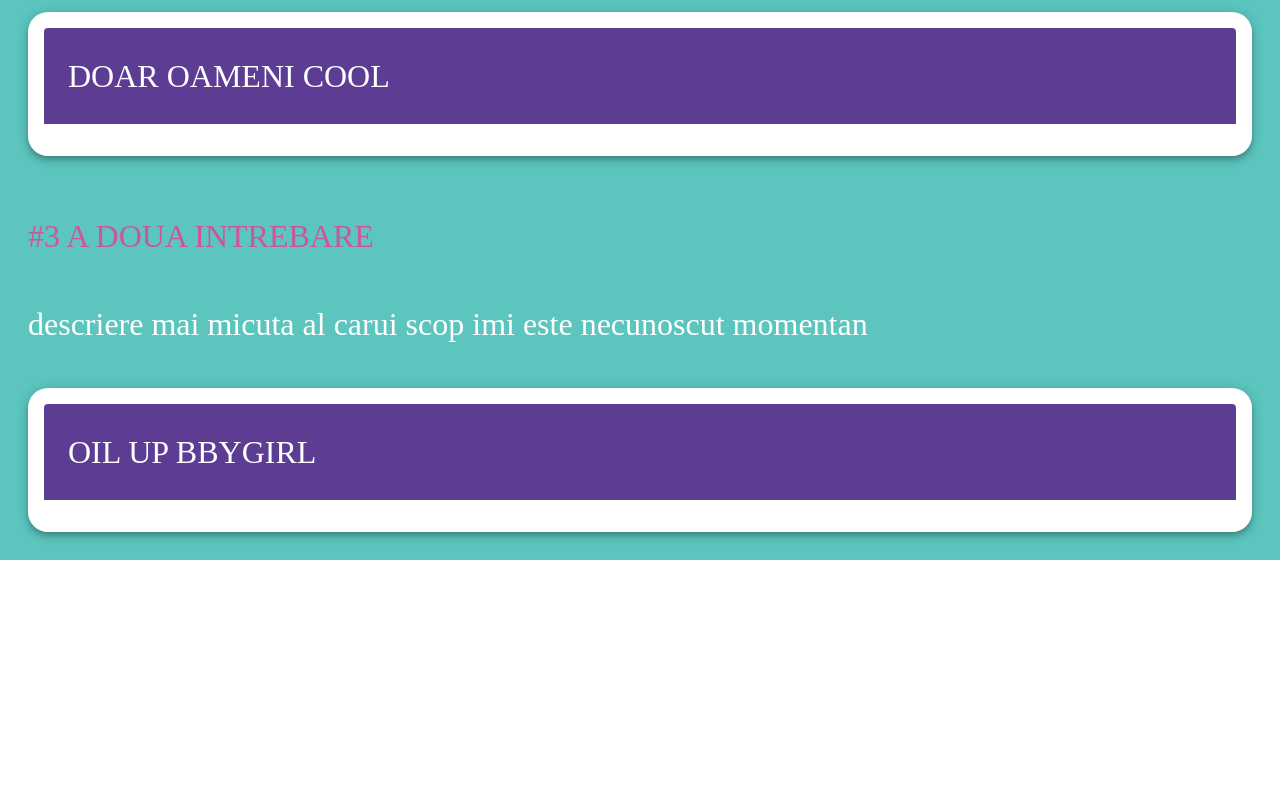
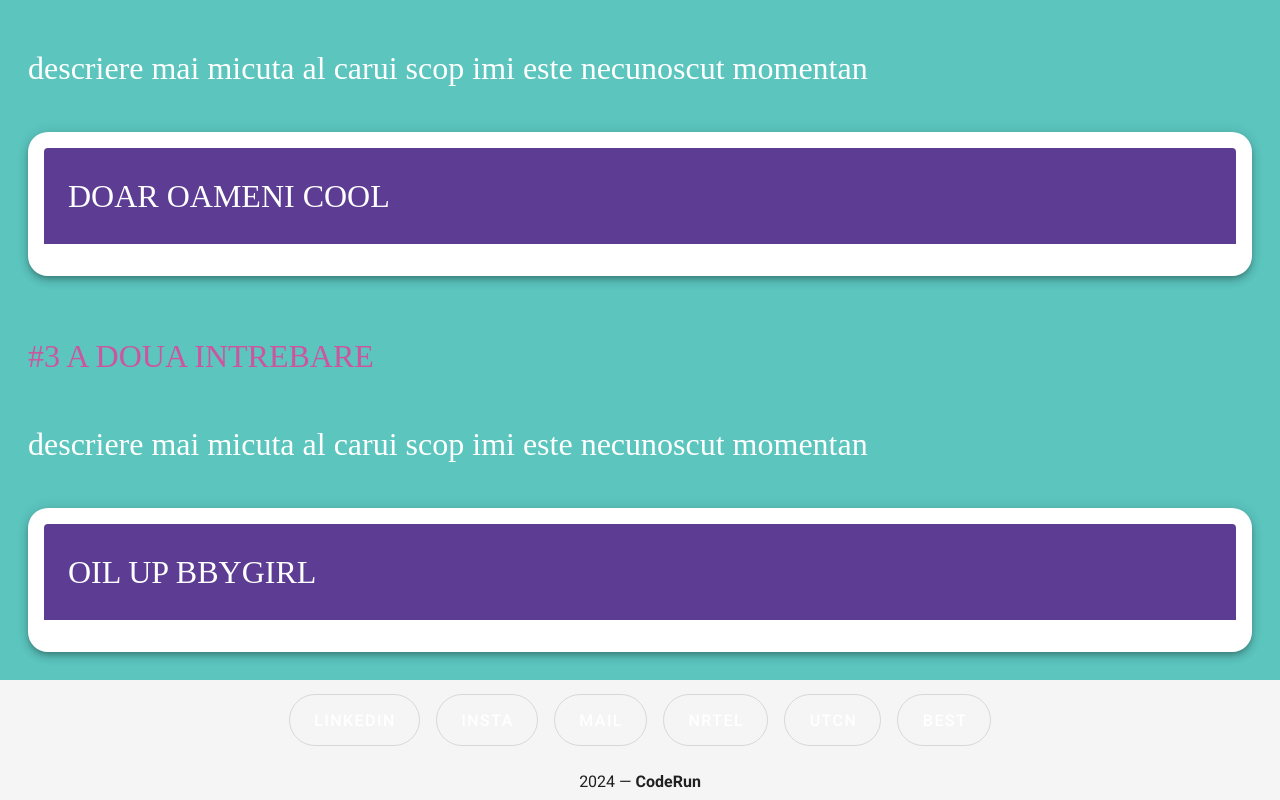
Before and after one commit to bestcluj/coderun-2024, a Vue app: page / in a window 1280 px wide. Shown: the part 2956-3756 px from the top of the page. Before the commit the page ends 3516 px from the top, so only its background shows below. Built offline with nearby package versions, Linux system fonts and the light colour scheme.

Commit message:
basic footer

```diff
--- /dev/null
+++ b/src/components/footer-comp.vue
@@ -0,0 +1,54 @@
+<template>
+  <v-footer class="footer">
+    <v-row justify="center" no-gutters>
+      <v-btn
+          text
+          v-for="link in links"
+          :key="link"
+          color="white"
+          x-large
+          outlined
+          rounded
+          class="ma-2"
+      >
+        {{ link }}
+      </v-btn>
+      <v-col class="text-center mt-4" cols="12">
+        {{ new Date().getFullYear() }} — <strong>CodeRun</strong>
+      </v-col>
+    </v-row>
+  </v-footer>
+</template>
+
+<script setup>
+const links = [
+  'linkedin',
+  'insta',
+  'mail',
+  'nrtel',
+  'utcn',
+  'best',
+]
+</script>
+
+<script>
+export default {
+  name: "footer-comp",
+  data: () => ({
+    links: [
+      'linkedin',
+      'insta',
+      'mail',
+      'nrtel',
+      'utcn',
+      'best',
+    ],
+  }),
+}
+</script>
+
+<style scoped>
+.footer{
+  background-color: #e6acce;
+}
+</style>
--- a/src/views/HomeView.vue
+++ b/src/views/HomeView.vue
@@ -125,22 +125,26 @@
       </v-col>
     </v-row>
 
+    <footer-comp />
+
   </v-container>
 
 </template>
 
 <script>
-
 import NavBar from "../components/nav-bar.vue";
+import footerComp from "@/components/footer-comp.vue";
 
   export default {
     name: 'Home-View',
 
     components: {
-      NavBar
+      NavBar,
+      footerComp
     },
   }
 </script>
+
 /*eslint-disable */
 
 <style>
```
